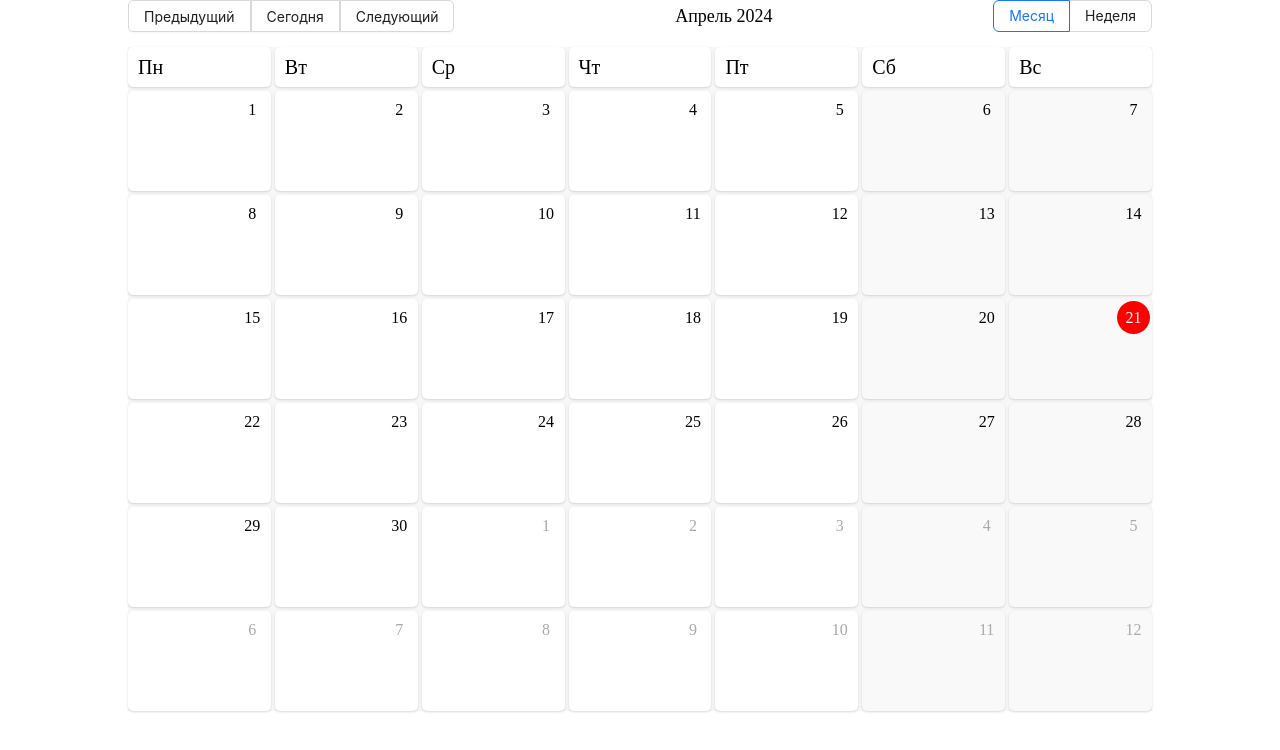
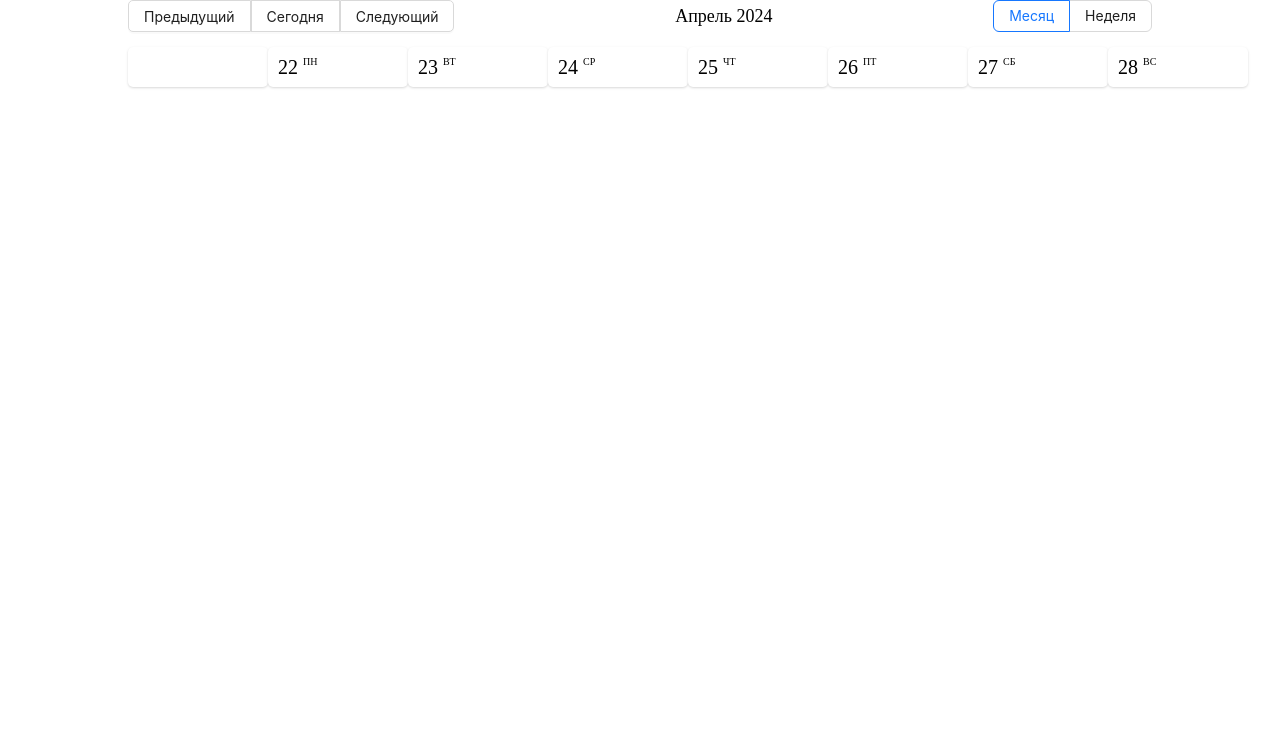
Before and after one commit to SVorobey/developReact, a React (Vite) app: page /calendar in a window 1280 px wide. Shown: the top 750 px of the page. Built offline with nearby package versions, Linux system fonts and the light colour scheme.

Commit message:
Starting creating week view

```diff
--- a/src/entities/calendar/model.ts
+++ b/src/entities/calendar/model.ts
@@ -14,37 +14,57 @@ type State = {
     day: string,
     fullDate: string,
     monthYear: string,
+    selectedView: 'month' | 'week',
 }
 
 const initialState: State = {
     day: moment().format('D'),
     fullDate: moment().format('YYYY-MM-DD'),
     monthYear: moment().format('MMMM YYYY'),
+    selectedView: 'month',
 }
 
 export const calendarSlice = createSlice({
     name: 'calendar',
     initialState,
     reducers: {
-        nextDay: (state, action) => {
+        nextMonth: (state, action) => {
             state.fullDate = moment(action.payload).clone().add(1, 'month').format('YYYY-MM-DD');
             state.day = moment(action.payload).clone().add(1, 'month').format('D');
             state.monthYear = moment(action.payload).clone().add(1, 'month').format('MMMM YYYY');
         },
-        prevDay: (state, action) => {
+        prevMonth: (state, action) => {
             state.fullDate = moment(action.payload).clone().subtract(1, 'month').format('YYYY-MM-DD');
             state.day = moment(action.payload).clone().subtract(1, 'month').format('D');
             state.monthYear = moment(action.payload).clone().subtract(1, 'month').format('MMMM YYYY');
         },
-        currentDay: (state) => {
+        currentMonth: (state) => {
             state.fullDate = moment().clone().format('YYYY-MM-DD');
             state.day = moment().clone().format('D');
             state.monthYear = moment().clone().format('MMMM YYYY');
         },
+        nextWeek: (state, action) => {
+            state.fullDate = moment(action.payload).clone().add(1, 'week').format('YYYY-MM-DD');
+            state.day = moment(action.payload).clone().add(1, 'week').format('D');
+            state.monthYear = moment(action.payload).clone().add(1, 'week').format('MMMM YYYY');
+        },
+        prevWeek: (state, action) => {
+            state.fullDate = moment(action.payload).clone().subtract(1, 'week').format('YYYY-MM-DD');
+            state.day = moment(action.payload).clone().subtract(1, 'week').format('D');
+            state.monthYear = moment(action.payload).clone().subtract(1, 'week').format('MMMM YYYY');
+        },
+        currentWeek: (state) => {
+            state.fullDate = moment().clone().format('YYYY-MM-DD');
+            state.day = moment().clone().format('D');
+            state.monthYear = moment().clone().format('MMMM YYYY');
+        },
+        selectView: (state, action) => {
+            state.selectedView = action.payload;
+        }
     },
 })
 
-export const { nextDay, prevDay, currentDay } = calendarSlice.actions;
+export const { nextMonth, prevMonth, currentMonth } = calendarSlice.actions;
 export const daySelector = (state: RootState) => state.calendar.day;
 export const fullDateSelector = (state: RootState) => state.calendar.fullDate;
 export const monthYearSelector = (state: RootState) => state.calendar.monthYear;
--- a/src/features/calendar/calendarCellsMonth/index.tsx
+++ b/src/features/calendar/calendarCellsMonth/index.tsx
@@ -10,7 +10,6 @@ type Props = {
 export const CalendarCellsMonth:React.FC<Props> = ({fulldate}) => {
     const day = moment(fulldate).startOf('month').startOf('week');
     const calendarDays = [...Array(42)].map(() => day.add(1, 'day').clone());
-    console.log(moment().month());
   return (
     <CellsWrapper>
         {
--- a/src/features/calendar/calendarCellsWeek/index.tsx
+++ b/src/features/calendar/calendarCellsWeek/index.tsx
@@ -1,5 +1,34 @@
-export const CalendarCellsWeek = () => {
+import moment from "moment";
+import { WeekDaysWrapper } from "../calendarCellsMonth/styles";
+import { DayInHeader, CellsWrapper } from "./styles";
+import { daysOfWeek } from "@app/momentConfig";
+import { Number, DayName } from "./styles";
+
+
+type Props = {
+    fulldate: string,
+}
+
+export const CalendarCellsWeek:React.FC<Props> = ({fulldate}) => {
+    const day = moment(fulldate).startOf('week');
+    const calendarDays = [...Array(7)].map(() => day.add(1, 'day').clone());
   return (
-    <div>index</div>
+    <CellsWrapper>
+      <WeekDaysWrapper />
+      {
+        calendarDays.map((item, index) => (
+          <WeekDaysWrapper>
+              <DayInHeader>
+                <Number>
+                  {item.format('D')}
+                </Number>
+                <DayName>
+                  {daysOfWeek[index].toUpperCase()}
+                </DayName>
+              </DayInHeader>
+          </WeekDaysWrapper>
+        ))
+      }
+    </CellsWrapper>
   )
 }
--- a/src/features/calendar/calendarCellsWeek/styles.tsx
+++ b/src/features/calendar/calendarCellsWeek/styles.tsx
@@ -0,0 +1,28 @@
+import styled from "styled-components";
+
+export const Number = styled.p`
+    font-size: 20px;
+    color: #000;
+    margin-right: 5px;
+`;
+
+export const DayName = styled.p`
+    font-size: 10px;
+    color: #000;
+`;
+
+export const DayInHeader = styled.div`
+    display: flex;
+    align-items: flex-start;
+    padding: 10px 0 0 10px;
+`;
+
+export const CellsWrapper = styled.div`
+    display: grid;
+    grid-template-columns: repeat(8, 1fr);
+`;
+
+export const TimeDiv = styled.div`
+    color: #000;
+    font-size: 20px
+`;
--- a/src/features/calendar/calendarHeader/mock.ts
+++ b/src/features/calendar/calendarHeader/mock.ts
@@ -1,5 +1,5 @@
 /* eslint-disable @typescript-eslint/no-explicit-any */
-import { currentDay, nextDay, prevDay } from "@entities/calendar/model";
+import { currentMonth, nextMonth, prevMonth } from "@entities/calendar/model";
 import { ActionCreatorWithPayload } from "@reduxjs/toolkit";
 
 export interface Data {
@@ -22,14 +22,14 @@ export const monthWeekData:Data[] = [
 export const currentPrevNext:ButtonsData[] = [
     {
         label: 'Предыдущий',
-        action: prevDay,
+        action: prevMonth,
     },
     {
         label: 'Сегодня',
-        action: currentDay,
+        action: currentMonth,
     },
     {
         label: 'Следующий',
-        action: nextDay,
+        action: nextMonth,
     },
 ]
--- a/src/widgets/calendar/index.tsx
+++ b/src/widgets/calendar/index.tsx
@@ -1,8 +1,9 @@
-import { CalendarCellsMonth } from "@features/calendar/calendarCellsMonth"
+// import { CalendarCellsMonth } from "@features/calendar/calendarCellsMonth"
 import { CalendarHeader } from "@features/calendar/calendarHeader"
 import { CalendarWrapper } from "./styles"
 import { useAppSelector } from "@shared/hooks/reduxHooks"
 import { fullDateSelector, monthYearSelector } from "@entities/calendar/model"
+import { CalendarCellsWeek } from "@features/calendar/calendarCellsWeek"
 
 export const CalendarEgar = () => {
   const currentDate = useAppSelector(fullDateSelector);
@@ -11,7 +12,8 @@ export const CalendarEgar = () => {
   return (
     <CalendarWrapper>
         <CalendarHeader currentmonthyear={currentMonthYear} />
-        <CalendarCellsMonth fulldate={currentDate} />
+        {/* <CalendarCellsMonth fulldate={currentDate} /> */}
+        <CalendarCellsWeek fulldate={currentDate} />
     </CalendarWrapper>
   )
 }
```
